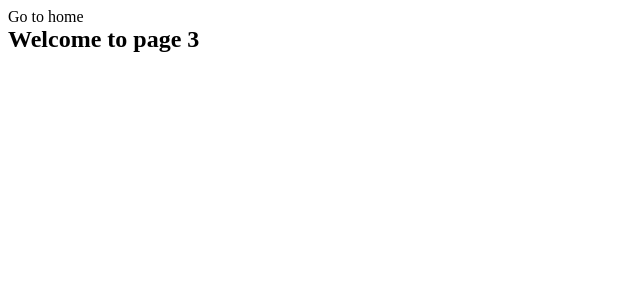
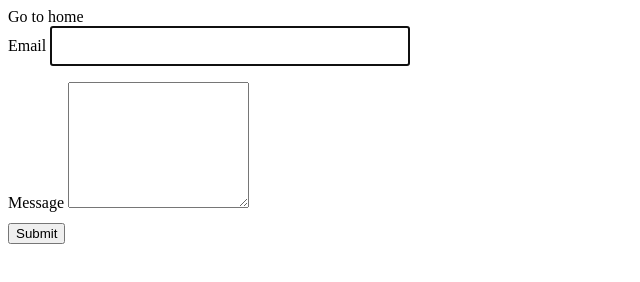
Before and after one commit to Lylyneru/goit-js-hw-09, a plain HTML site: page 2-form.html in a window 1280 px wide. Shown: the whole page, without its empty margins (0-640 px from the left). Drawn offline with Linux system fonts and the light colour scheme.

Commit message:
Deploying to gh-pages from @ Lylyneru/goit-js-hw-09@73af92cf24309b7cac6cd6d2af781ce66f432440 🚀

```diff
--- a/2-form.html
+++ b/2-form.html
@@ -7,12 +7,23 @@
     <title>Form</title>
     <script type="module" crossorigin src="/goit-js-hw-09/2-form.js"></script>
     <link rel="modulepreload" crossorigin href="/goit-js-hw-09/assets/modulepreload-polyfill-B5Qt9EMX.js">
-    <link rel="stylesheet" crossorigin href="/goit-js-hw-09/assets/styles-DAkSLFzG.css">
+    <link rel="stylesheet" crossorigin href="/goit-js-hw-09/assets/styles-B6L1mGzb.css">
   </head>
   <body>
     <section>
       <a href="./index.html">Go to home</a>
-      <h1>Welcome to page 3</h1>
+      <!-- <h1>Welcome to page 3</h1> -->
+      <form class="feedback-form" autocomplete="off">
+        <label>
+          Email
+          <input type="email" name="email" autofocus />
+        </label>
+        <label>
+          Message
+          <textarea name="message" rows="8"></textarea>
+        </label>
+        <button type="submit">Submit</button>
+      </form>
     </section>
 
   </body>
--- /dev/null
+++ b/assets/styles-B6L1mGzb.css
@@ -0,0 +1 @@
+h1,h2,h3,h4,h5,h6,p{margin:0}p:last-child{margin-bottom:0}ul{margin:0;padding:0;list-style:none}a{color:currentColor;text-decoration:none}button{cursor:pointer}img{display:block;max-width:100%;height:auto}*{box-sizing:border-box}.visually-hidden{position:absolute;width:1px;height:1px;margin:-1px;border:0;padding:0;white-space:nowrap;clip-path:inset(100%);clip:rect(0 0 0 0);overflow:hidden}.gallery{display:flex;flex-wrap:wrap;gap:24px;list-style:none;padding:24px 156px;margin:0}.gallery-item{flex:1 1 calc(33.333% - 24px);box-sizing:border-box;overflow:hidden}.gallery-link{display:block;text-decoration:none}.gallery-image{width:100%;height:auto;display:block;object-fit:cover}.gallery-image{width:100%;height:auto;display:block;transition:transform .3s ease}.gallery-link:hover .gallery-image{transform:scale(1.1)}
--- a/assets/styles-DAkSLFzG.css
+++ /dev/null
@@ -1 +0,0 @@
-h1,h2,h3,h4,h5,h6,p{margin:0}p:last-child{margin-bottom:0}ul{margin:0;padding:0;list-style:none}a{color:currentColor;text-decoration:none}button{cursor:pointer}img{display:block;max-width:100%;height:auto}.visually-hidden{position:absolute;width:1px;height:1px;margin:-1px;border:0;padding:0;white-space:nowrap;clip-path:inset(100%);clip:rect(0 0 0 0);overflow:hidden}.gallery{display:flex;flex-wrap:wrap;gap:24px;list-style:none;padding:24px 156px;margin:0}.gallery-item{flex:1 1 calc(33.333% - 24px);box-sizing:border-box;overflow:hidden}.gallery-link{display:block;text-decoration:none}.gallery-image{width:100%;height:auto;display:block;object-fit:cover}.gallery-image{width:100%;height:auto;display:block;transition:transform .3s ease}.gallery-link:hover .gallery-image{transform:scale(1.1)}
```
Also changed, not shown: 1-gallery.html (+1 -1 lines), 2-form.js (+1 -1 lines), index.html (+1 -1 lines), 1 other file.
